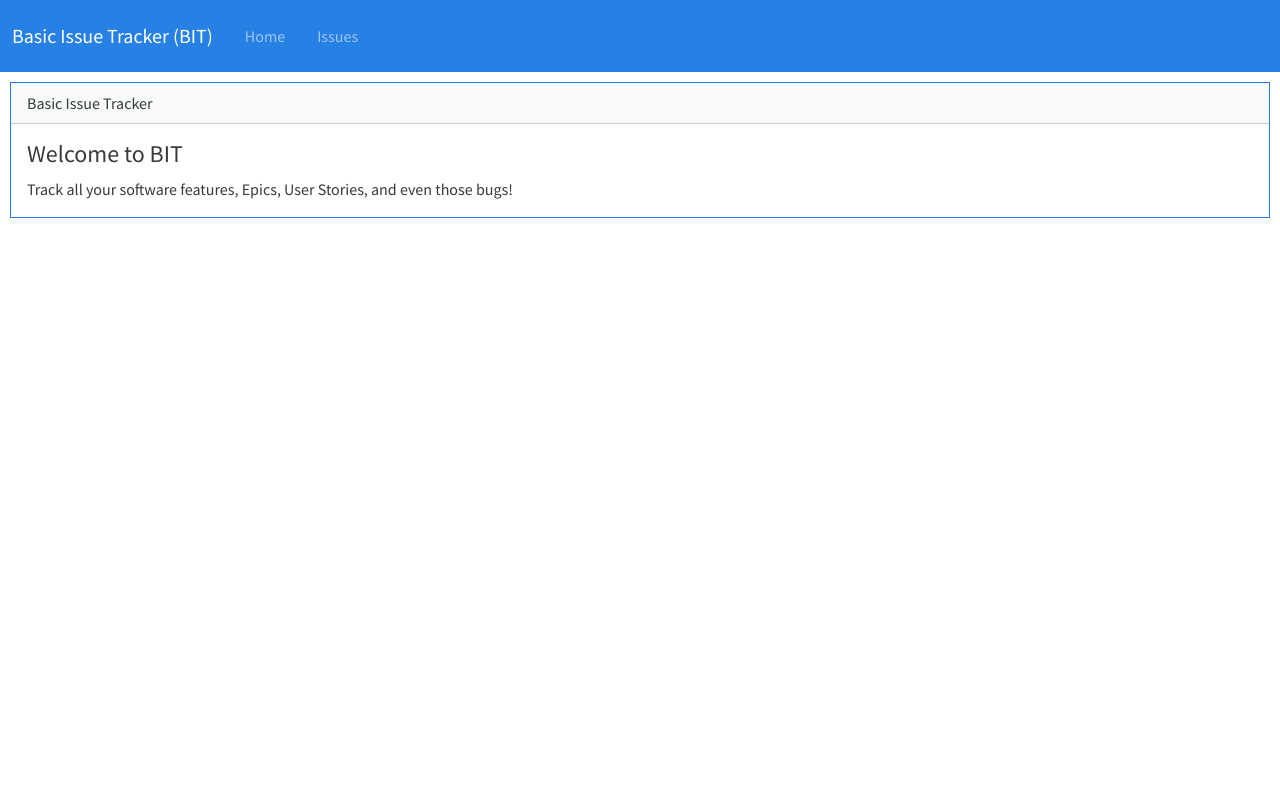
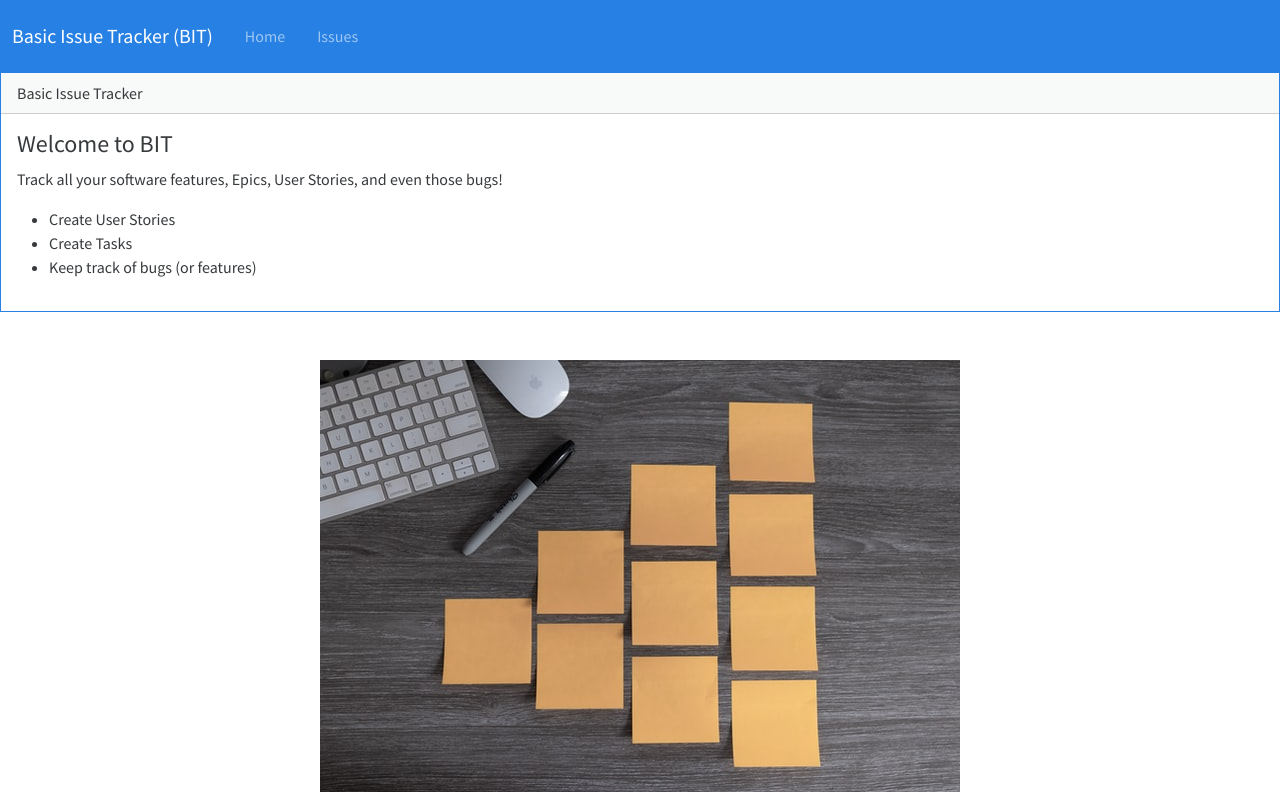
Before and after one commit to mikej6502/basic-issue-tracker-ui, an Angular app: page /home in a window 1280 px wide. Built offline with nearby package versions, Linux system fonts and the light colour scheme.

Commit message:
Updates to home page

```diff
--- a/src/app/create-issue/create-issue.component.html
+++ b/src/app/create-issue/create-issue.component.html
@@ -32,4 +32,9 @@
         <button type="submit" class="btn btn-primary" (click)="onSave()">Save</button>
         <button type="button" class="btn btn-danger"(click)="onBack()" style="float:right">Cancel</button>
     </div>
+
+    <div class="alert alert-dismissible alert-danger" *ngIf="error">
+        <button type="button" class="btn-close" data-bs-dismiss="alert"></button>
+        <strong>Error!</strong><br>Unable to create new issue
+    </div>
 </div>
--- a/src/app/create-issue/create-issue.component.ts
+++ b/src/app/create-issue/create-issue.component.ts
@@ -11,6 +11,7 @@ import {IssueService} from "./../issue.service";
 export class CreateIssueComponent implements OnInit {
   pageTitle = "Create Issue";
   task: ITask = {description: "", id: "", project: "TEST", status: "TODO", title: "", type: "STORY"};
+  error = false;
 
   constructor(private router: Router, private issueService: IssueService) {
 
@@ -20,14 +21,25 @@ export class CreateIssueComponent implements OnInit {
   }
 
   onSave(): void {
-    console.log(this.task)
     this.issueService.postIssue(this.task).subscribe(
-        result => console.log("success: ", result),
-        error => console.log("error: ", error)
+        () => this.submitSuccessful(),
+        error => this.submitFailed(error)
     );
+
+
   }
 
   onBack(): void {
     this.router.navigate(['issues']);
   }
+
+  submitSuccessful() {
+    this.error = false;
+    this.router.navigate(['issues'])
+  }
+
+  submitFailed(error: any) {
+    console.log("error: ", error)
+    this.error = true
+  }
 }
--- a/src/app/home/home.component.html
+++ b/src/app/home/home.component.html
@@ -1,7 +1,17 @@
-<div class="card border-primary" style="margin: 10px">
+<div class="card border-primary">
   <div class="card-header">Basic Issue Tracker</div>
   <div class="card-body">
     <h4 class="card-title">Welcome to BIT</h4>
     <p class="card-text">Track all your software features, Epics, User Stories, and even those bugs!</p>
+    <ul>
+      <li>Create User Stories</li>
+      <li>Create Tasks</li>
+      <li>Keep track of bugs (or features)</li>
+    </ul>
   </div>
 </div>
+<br>
+<br>
+<div align="center">
+<img src="assets/home_image.jpg">
+</div>
```
Also changed, not shown: src/assets/home_image.jpg (added).
